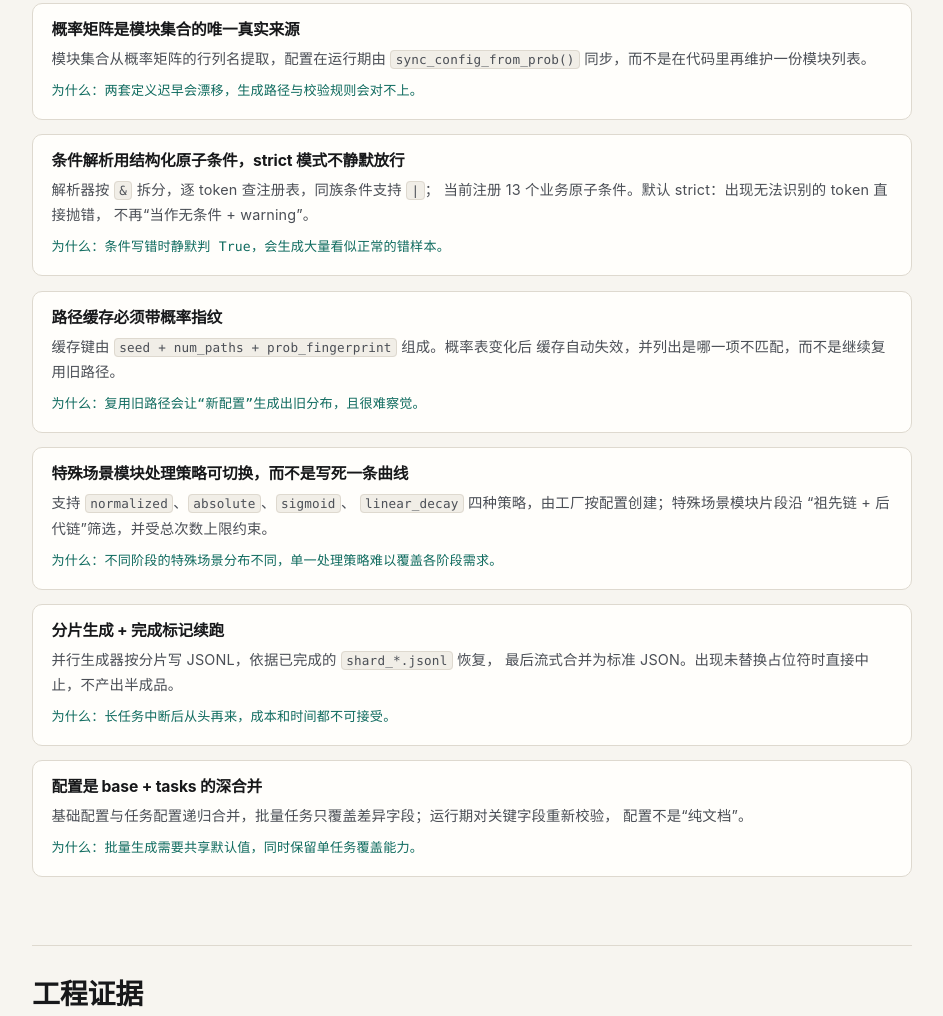
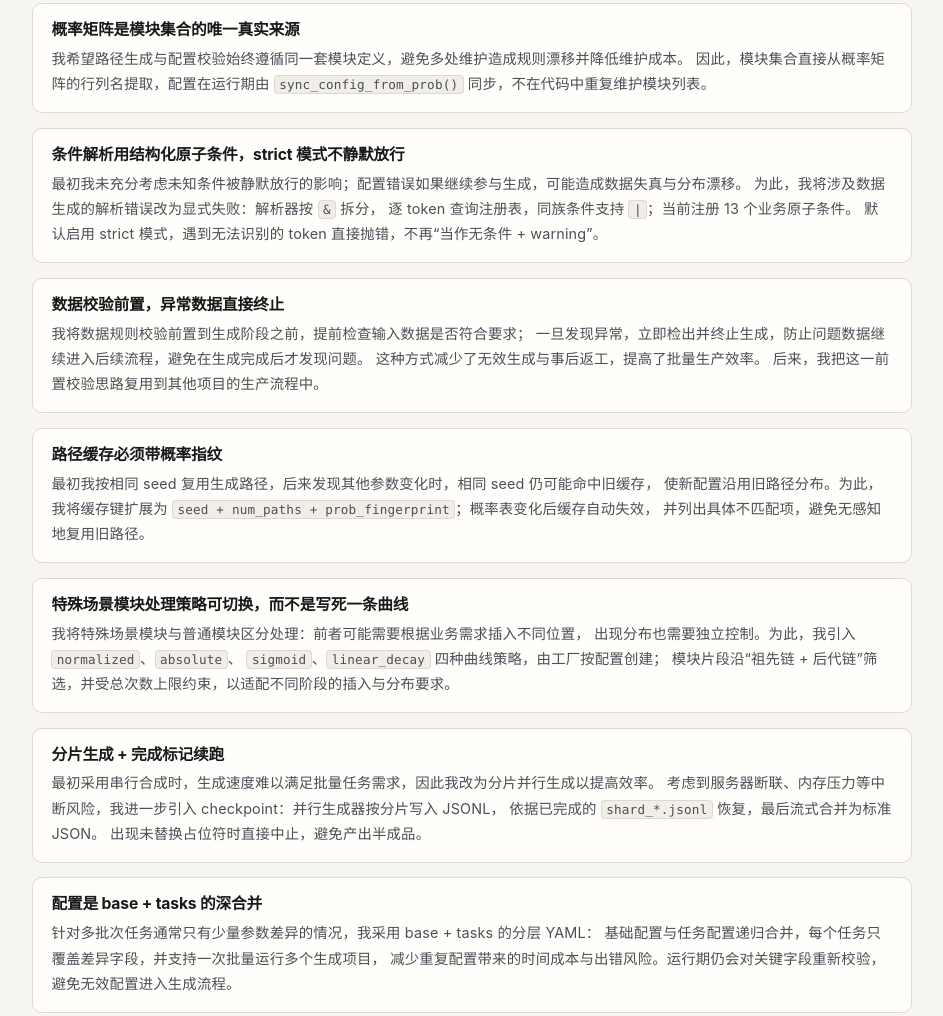
Before and after one commit to Soleil-gzm/portfolio, a plain HTML site: page cases/generator/index.html in a window 1280 px wide. Shown: the part 2009-3025 px from the top of the page, without its empty margins (168-1111 px from the left). Drawn offline with Linux system fonts and the light colour scheme.

Commit message:
docs: explain generator design rationale
- Integrate original motivations into key design decisions
- Add upfront data validation and cross-project reuse

```diff
--- a/cases/generator/index.html
+++ b/cases/generator/index.html
@@ -110,57 +110,69 @@
         <article class="decision">
           <h3>概率矩阵是模块集合的唯一真实来源</h3>
           <p>
-            模块集合从概率矩阵的行列名提取，配置在运行期由
-            <code>sync_config_from_prob()</code> 同步，而不是在代码里再维护一份模块列表。
+            我希望路径生成与配置校验始终遵循同一套模块定义，避免多处维护造成规则漂移并降低维护成本。
+            因此，模块集合直接从概率矩阵的行列名提取，配置在运行期由
+            <code>sync_config_from_prob()</code> 同步，不在代码中重复维护模块列表。
           </p>
-          <span class="why">为什么：两套定义迟早会漂移，生成路径与校验规则会对不上。</span>
         </article>
 
         <article class="decision">
           <h3>条件解析用结构化原子条件，strict 模式不静默放行</h3>
           <p>
-            解析器按 <code>&amp;</code> 拆分，逐 token 查注册表，同族条件支持 <code>|</code>；
-            当前注册 13 个业务原子条件。默认 strict：出现无法识别的 token 直接抛错，
-            不再“当作无条件 + warning”。
+            最初我未充分考虑未知条件被静默放行的影响；配置错误如果继续参与生成，可能造成数据失真与分布漂移。
+            为此，我将涉及数据生成的解析错误改为显式失败：解析器按 <code>&amp;</code> 拆分，
+            逐 token 查询注册表，同族条件支持 <code>|</code>；当前注册 13 个业务原子条件。
+            默认启用 strict 模式，遇到无法识别的 token 直接抛错，不再“当作无条件 + warning”。
           </p>
-          <span class="why">为什么：条件写错时静默判 True，会生成大量看似正常的错样本。</span>
+        </article>
+
+        <article class="decision">
+          <h3>数据校验前置，异常数据直接终止</h3>
+          <p>
+            我将数据规则校验前置到生成阶段之前，提前检查输入数据是否符合要求；
+            一旦发现异常，立即检出并终止生成，防止问题数据继续进入后续流程，避免在生成完成后才发现问题。
+            这种方式减少了无效生成与事后返工，提高了批量生产效率。
+            后来，我把这一前置校验思路复用到其他项目的生产流程中。
+          </p>
         </article>
 
         <article class="decision">
           <h3>路径缓存必须带概率指纹</h3>
           <p>
-            缓存键由 <code>seed + num_paths + prob_fingerprint</code> 组成。概率表变化后
-            缓存自动失效，并列出是哪一项不匹配，而不是继续复用旧路径。
+            最初我按相同 seed 复用生成路径，后来发现其他参数变化时，相同 seed 仍可能命中旧缓存，
+            使新配置沿用旧路径分布。为此，我将缓存键扩展为
+            <code>seed + num_paths + prob_fingerprint</code>；概率表变化后缓存自动失效，
+            并列出具体不匹配项，避免无感知地复用旧路径。
           </p>
-          <span class="why">为什么：复用旧路径会让“新配置”生成出旧分布，且很难察觉。</span>
         </article>
 
         <article class="decision">
           <h3>特殊场景模块处理策略可切换，而不是写死一条曲线</h3>
           <p>
-            支持 <code>normalized</code>、<code>absolute</code>、<code>sigmoid</code>、
-            <code>linear_decay</code> 四种策略，由工厂按配置创建；特殊场景模块片段沿
-            “祖先链 + 后代链”筛选，并受总次数上限约束。
+            我将特殊场景模块与普通模块区分处理：前者可能需要根据业务需求插入不同位置，
+            出现分布也需要独立控制。为此，我引入 <code>normalized</code>、<code>absolute</code>、
+            <code>sigmoid</code>、<code>linear_decay</code> 四种曲线策略，由工厂按配置创建；
+            模块片段沿“祖先链 + 后代链”筛选，并受总次数上限约束，以适配不同阶段的插入与分布要求。
           </p>
-          <span class="why">为什么：不同阶段的特殊场景分布不同，单一处理策略难以覆盖各阶段需求。</span>
         </article>
 
         <article class="decision">
           <h3>分片生成 + 完成标记续跑</h3>
           <p>
-            并行生成器按分片写 JSONL，依据已完成的 <code>shard_*.jsonl</code> 恢复，
-            最后流式合并为标准 JSON。出现未替换占位符时直接中止，不产出半成品。
+            最初采用串行合成时，生成速度难以满足批量任务需求，因此我改为分片并行生成以提高效率。
+            考虑到服务器断联、内存压力等中断风险，我进一步引入 checkpoint：并行生成器按分片写入 JSONL，
+            依据已完成的 <code>shard_*.jsonl</code> 恢复，最后流式合并为标准 JSON。
+            出现未替换占位符时直接中止，避免产出半成品。
           </p>
-          <span class="why">为什么：长任务中断后从头再来，成本和时间都不可接受。</span>
         </article>
 
         <article class="decision">
           <h3>配置是 base + tasks 的深合并</h3>
           <p>
-            基础配置与任务配置递归合并，批量任务只覆盖差异字段；运行期对关键字段重新校验，
-            配置不是“纯文档”。
+            针对多批次任务通常只有少量参数差异的情况，我采用 base + tasks 的分层 YAML：
+            基础配置与任务配置递归合并，每个任务只覆盖差异字段，并支持一次批量运行多个生成项目，
+            减少重复配置带来的时间成本与出错风险。运行期仍会对关键字段重新校验，避免无效配置进入生成流程。
           </p>
-          <span class="why">为什么：批量生成需要共享默认值，同时保留单任务覆盖能力。</span>
         </article>
       </div>
 
```
